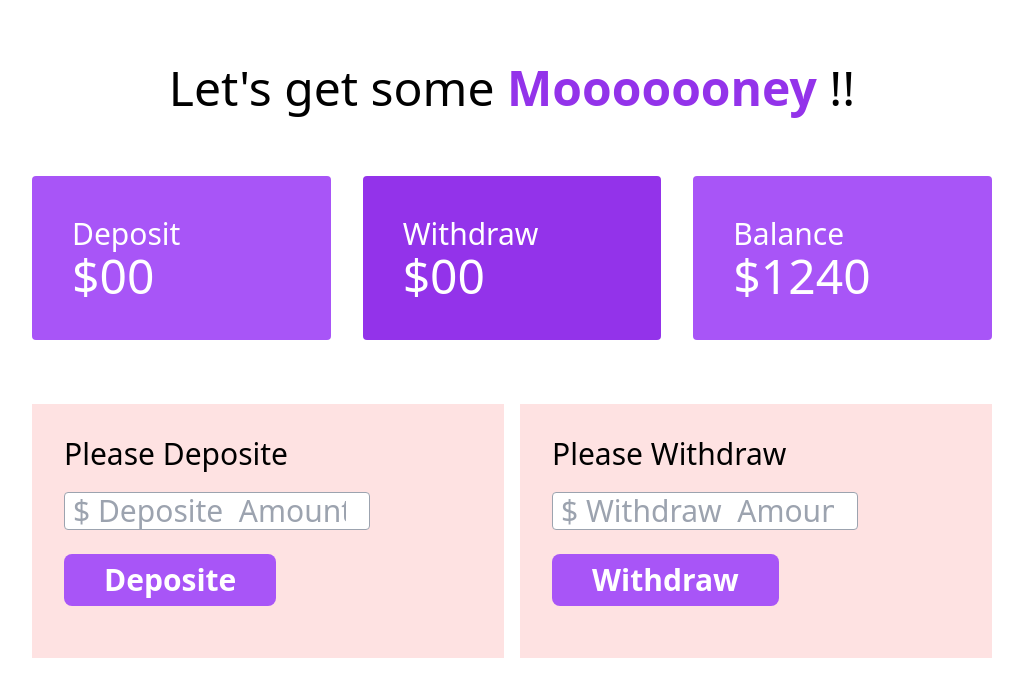
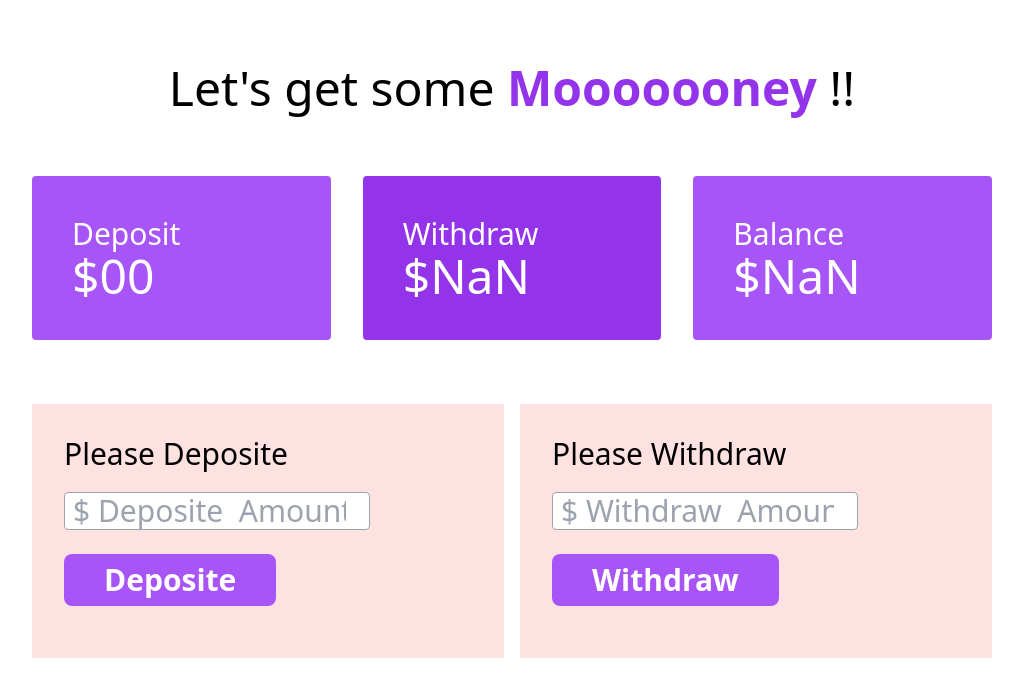
Before and after one commit to sagor15/baap-er-bank, a plain HTML site: page mainbangking.html in a window 1280 px wide. Both pictures are taken after a click on the button "Withdraw". Shown: the whole page, without its empty margins (128-1151 px from the left). Drawn offline with nearby package versions, Linux system fonts and the light colour scheme.

Commit message:
solve all

```diff
--- a/js/bangking.js
+++ b/js/bangking.js
@@ -21,4 +21,35 @@ document.getElementById('depo-submit').addEventListener('click',function(){
 
     // clear input deposite
     depositeInput.value = '';
+
+});
+
+// withdraw handle with evenlistener
+
+document.getElementById('withdraw-button').addEventListener('click',function(){
+    const withdrawInput = document.getElementById('user-withdraw');
+    const newWithdrawAmount = withdrawInput.value;
+    // console.log(newWithdrawAmount)
+
+    const withdrawTotal = document.getElementById('withdraw-total');
+    const previousWithdrawAmount = withdrawTotal.innerText;
+    const newWithdrawTotal = parseFloat(previousWithdrawAmount) + parseFloat(newWithdrawAmount);
+    withdrawTotal.innerText = newWithdrawTotal;
+
+
+// balacne withdraw handle even listener
+
+const balance = document.getElementById('balance-total');
+const balanceText = balance.innerText;
+const previous = parseFloat(balanceText) - parseFloat(newWithdrawTotal) + parseFloat(previousWithdrawAmount);
+
+balance.innerText = previous;
+
+
+
+
+
+
+    // clear input withdraw
+    withdrawInput.value = '';
 })
--- a/mainbangking.html
+++ b/mainbangking.html
@@ -22,11 +22,11 @@
           </div>
           <div class="bg-purple-600 text-white p-10 rounded">
             <h3 class="text-3xl">Withdraw</h3>
-            <h4 class="text-5xl">$00</h4>
+            <h4 class="text-5xl">$<span id="withdraw-total">00</span></h4>
           </div>
           <div class="bg-purple-500 text-white p-10 rounded">
             <h3 class="text-3xl">Balance</h3>
-            <h4 class="text-5xl">$<span id="balance-total">1240</span> </h4>
+            <h4 class="text-5xl">$<span id="balance-total">1240</span></h4>
           </div>
         </div>
       </section>
@@ -64,7 +64,7 @@
                   placeholder="$ Withdraw  Amount"
                 />
                 <button
-                  id="withdraw-submit"
+                  id="withdraw-button"
                   class="bg-purple-500 text-white rounded-lg font-semibold px-10 py-2"
                 >
                   Withdraw
```
